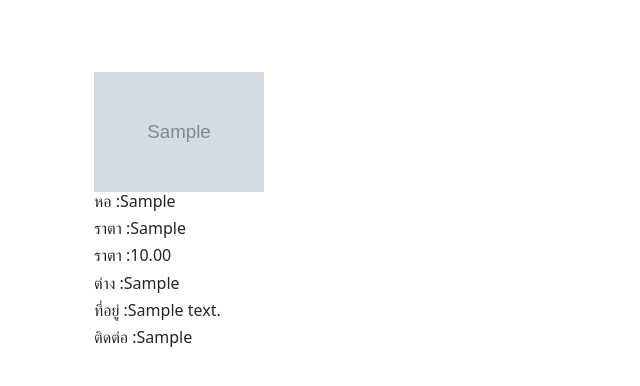
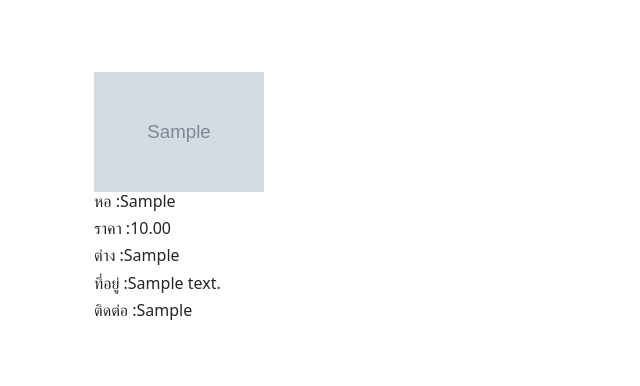
Before and after one commit to tfboy1215/csc_dormitory, a PHP site: page /room.php in a window 1280 px wide. Shown: the part 70-456 px from the top of the page, without its empty margins (0-640 px from the left). Run offline with PHP 8.4, Linux system fonts and the light colour scheme; tables that the repository leaves empty hold one stand-in row (values such as "Sample post"); grey boxes marked "Sample" are stand-in pictures; some libraries are stand-ins or nearby versions.

Commit message:
fix bug layout error

```diff
--- a/web/room.php
+++ b/web/room.php
@@ -47,10 +47,8 @@ include("conDB.php");
                     print($img);
                     $data = $rows[$i]['dormitory_room'];
                     print('<h6>หอ :'.$data.'</h6>');
-                    $data = $rows[$i]['dormitory_room'];
-                    print('<h6>ราตา :'.$data.'</h6>');
                     $data = $rows[$i]['price'];
-                    print('<h6>ราตา :'.$data.'</h6>');
+                    print('<h6>ราคา :'.$data.'</h6>');
                     $data = $rows[$i]['desscription'];
                     print('<h6>ต่าง :'.$data.'</h6>');
                     $data = $rows[$i]['address'];
@@ -68,10 +66,8 @@ include("conDB.php");
                     print($img);
                     $data = $rows[$i]['dormitory_room'];
                     print('<h6>หอ :'.$data.'</h6>');
-                    $data = $rows[$i]['dormitory_room'];
-                    print('<h6>ราตา :'.$data.'</h6>');
                     $data = $rows[$i]['price'];
-                    print('<h6>ราตา :'.$data.'</h6>');
+                    print('<h6>ราคา :'.$data.'</h6>');
                     $data = $rows[$i]['desscription'];
                     print('<h6>ต่าง :'.$data.'</h6>');
                     $data = $rows[$i]['address'];
@@ -89,10 +85,8 @@ include("conDB.php");
                     print($img);
                     $data = $rows[$i]['dormitory_room'];
                     print('<h6>หอ :'.$data.'</h6>');
-                    $data = $rows[$i]['dormitory_room'];
-                    print('<h6>ราตา :'.$data.'</h6>');
                     $data = $rows[$i]['price'];
-                    print('<h6>ราตา :'.$data.'</h6>');
+                    print('<h6>ราคา :'.$data.'</h6>');
                     $data = $rows[$i]['desscription'];
                     print('<h6>ต่าง :'.$data.'</h6>');
                     $data = $rows[$i]['address'];
```
